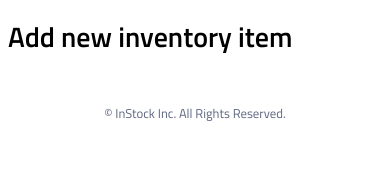
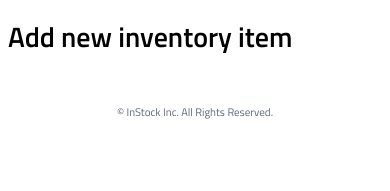
Before and after one commit to khushi4541/team-5-instock, a React (Vite) app: page /inventory/add in a window 390 px wide. Shown: the top 191 px of the page. Built offline with nearby package versions, Linux system fonts and the light colour scheme; a web font is replaced by a local one.

Commit message:
add tablet/desktop sizing

```diff
--- a/src/components/Footer/Footer.scss
+++ b/src/components/Footer/Footer.scss
@@ -9,6 +9,10 @@
 
     &__text {
         color: $header-color;
-        font-size: 0.8rem;
+        font-size: 0.688rem;
+
+        @include tablet {
+            font-size: 0.75rem;
+        }
     }
 }
```
